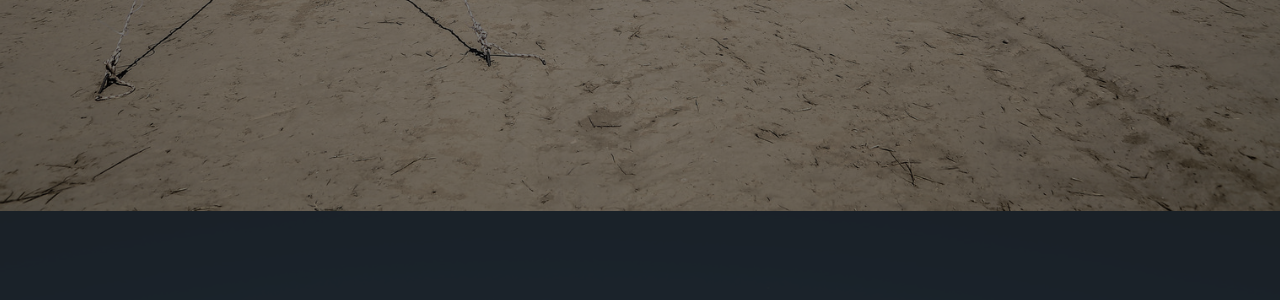
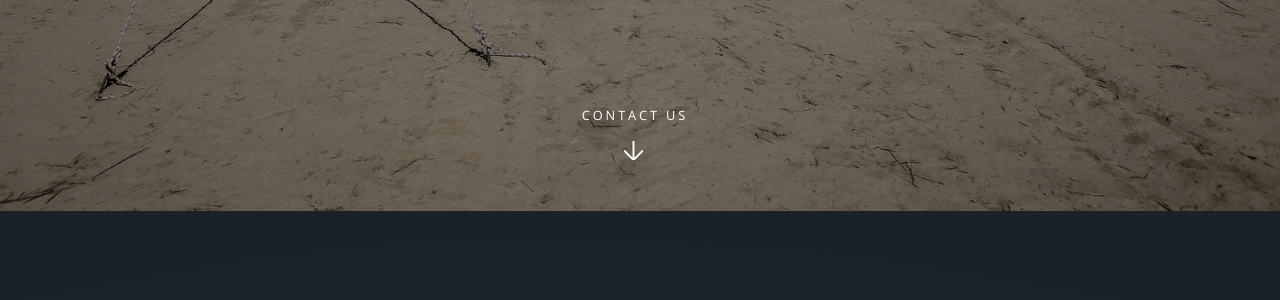
Before and after one commit to The-Flamin-Merkin/the-flamin-merkin.github.io, a Jekyll site: the page built from index.html, in a window 1280 px wide and 900 px high, scrolled down 278 px. Shown: the part 411-711 px from the top of the window. Built offline with Jekyll 4.4.1, drawn with Linux system fonts in a browser that asks for light colours.

Commit message:
more tweaks

```diff
--- a/_config.yml
+++ b/_config.yml
@@ -11,7 +11,7 @@ description: |
 
   Happy Hour 1200-1800
 
-owner: The Flamin' Merkin # or company name
+owner: "The Flamin' Merkin" # or company name
 first_published: 2016 # if migrating another site, the year of your first publish
 email: tequila@the-flamin-merkin.org
 baseurl: "" # the subpath of your site, e.g. /blog
--- a/index.html
+++ b/index.html
@@ -7,7 +7,7 @@ layout: landing
 							<h2>{{ site.title }}</h2>
 							<p>{{ site.description | markdownify }}</p>
 						</div>
-						<!-- <a href="#one" class="more scrolly">Learn More</a> -->
+						<a href="#footer" class="more scrolly">Contact Us</a>
 					</section>
 
 				<!-- One
```
